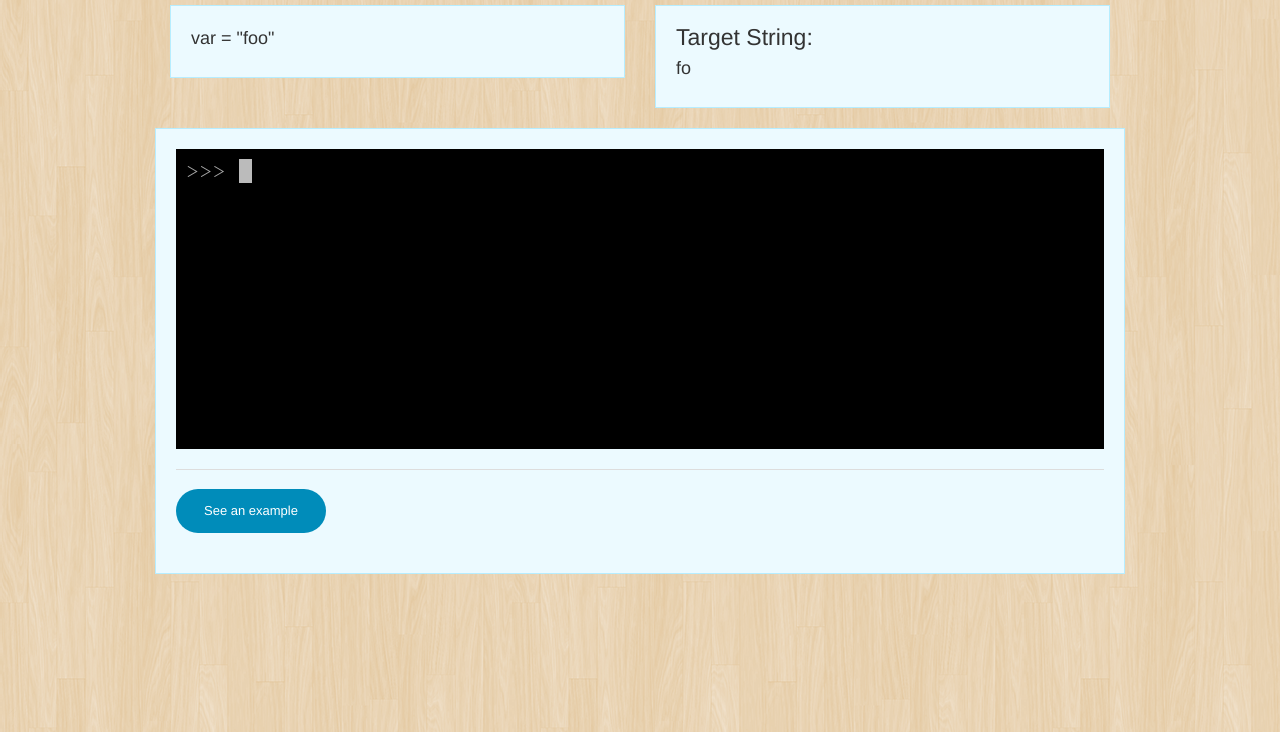
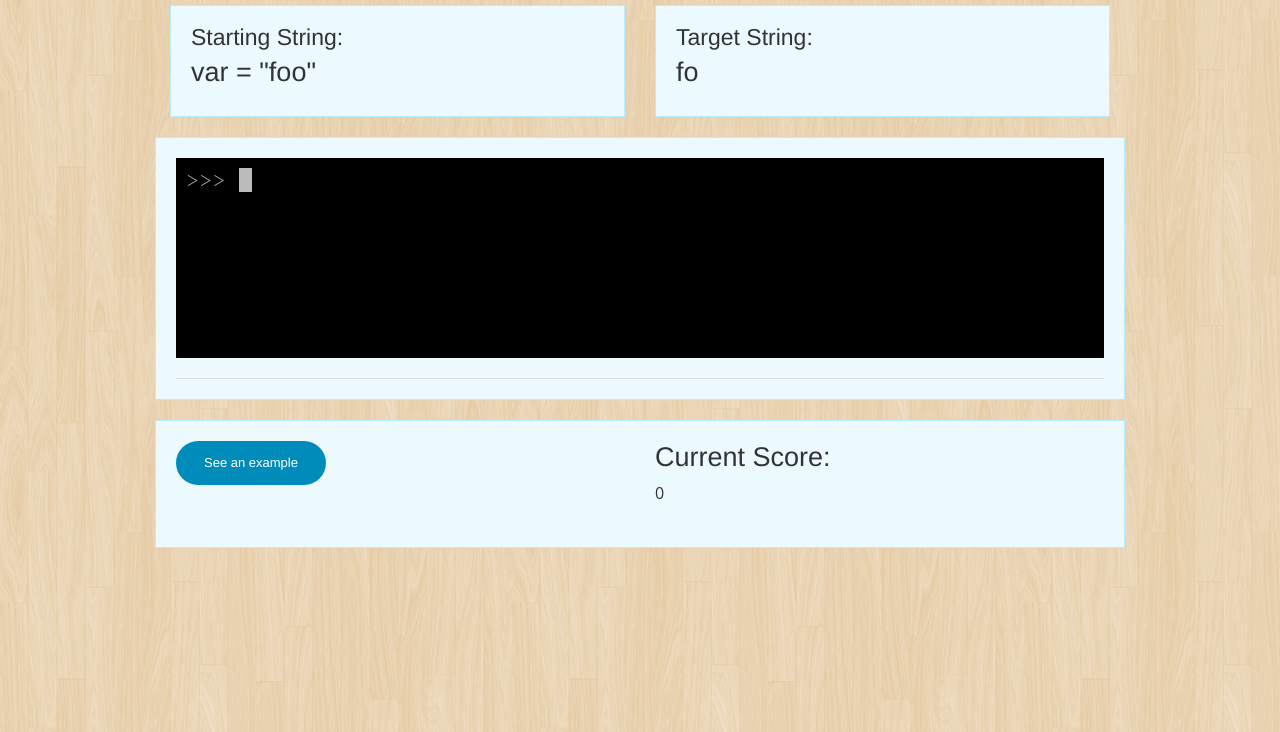
Before and after one commit to bruab/slice_like_a_ninja, a plain HTML site: page index.html in a window 1280 px wide. Shown: the part 68-800 px from the top of the page. Drawn offline with Linux system fonts and the light colour scheme.

Commit message:
cleaned up formatting and layout a little

```diff
--- a/index.html
+++ b/index.html
@@ -44,6 +44,7 @@
 				<div class="large-12 columns">
 					<div class="large-6 medium-6 small-6 columns">
 						<div class="callout panel">
+							<h4>Starting String:</h4>
 							<div id="currentString">
 							</div>
 
@@ -70,9 +71,26 @@
 						</div>
 
 						<hr />
+					</div>
+				</div>
+			</div>
 
-						<div id="exampleButton">
-							<a href="#" class="small round button">See an example</a><br/>
+			<div class="row">
+				<div class="large-12 columns">
+					<div class="callout panel">
+						<div class="row">
+							<div class="large-6 medium-6 small-6 columns">
+								<div id="exampleButton">
+									<a href="#" class="small round button">See an example</a><br/>
+								</div>
+							</div>
+
+							<div class="large-6 medium-6 small-6 columns">
+								<div id="scoreBoard">
+									<h3>Current Score:</h3>
+									<p id="currentScore"></p>
+								</div>
+							</div>
 						</div>
 					</div>
 				</div>
--- a/javascript/slice_like_a_ninja.js
+++ b/javascript/slice_like_a_ninja.js
@@ -1,26 +1,30 @@
 // Generated by CoffeeScript 1.9.1
 (function() {
   $(function() {
-    var currentString, currentStringHtml, example, getNewStrings, inputCallback, parseInput, targetString, variableName;
+    var currentScore, currentString, currentStringHtml, example, getNewStrings, inputCallback, parseInput, targetString, variableName;
+    currentScore = 0;
     variableName = "var";
     currentString = "foo";
     targetString = "fo";
-    currentStringHtml = ("<h5>" + variableName + " = ") + '"';
+    currentStringHtml = ("<h3>" + variableName + " = ") + '"';
     currentStringHtml += "" + currentString;
-    currentStringHtml += '"</h5>';
+    currentStringHtml += '"</h3>';
     $('#currentString').html(currentStringHtml);
-    $('#targetString').html("<h5>" + targetString + "</h5>");
+    $('#targetString').html("<h3>" + targetString + "</h3>");
+    $('#currentScore').html(currentScore);
     inputCallback = function(input, term) {
       var ref, result;
       result = parseInput(input);
       if (result === targetString) {
+        currentScore += 5;
+        $('#currentScore').html(currentScore);
         term.clear();
         ref = getNewStrings(), currentString = ref[0], targetString = ref[1];
-        currentStringHtml = ("<h5>" + variableName + " = ") + '"';
+        currentStringHtml = ("<h3>" + variableName + " = ") + '"';
         currentStringHtml += "" + currentString;
-        currentStringHtml += '"</h5>';
+        currentStringHtml += '"</h3>';
         $('#currentString').html(currentStringHtml);
-        $('#targetString').html("<h5>" + targetString + "</h5>");
+        $('#targetString').html("<h3>" + targetString + "</h3>");
       } else {
         return result;
       }
@@ -64,7 +68,6 @@
             fullResult = result;
             result = "";
             for (i = j = 0, ref1 = numChars - 1; 0 <= ref1 ? j <= ref1 : j >= ref1; i = 0 <= ref1 ? ++j : --j) {
-              alert(i * stepSize);
               result += fullResult[i * stepSize];
             }
           }
@@ -89,7 +92,7 @@
       prompt: '>>> ',
       onBlur: false,
       name: 'ninja_terminal',
-      height: 300,
+      height: 200,
       exceptionHandler: function(error) {
         return console.log(error);
       }
```
Also changed, not shown: 1 other file.
